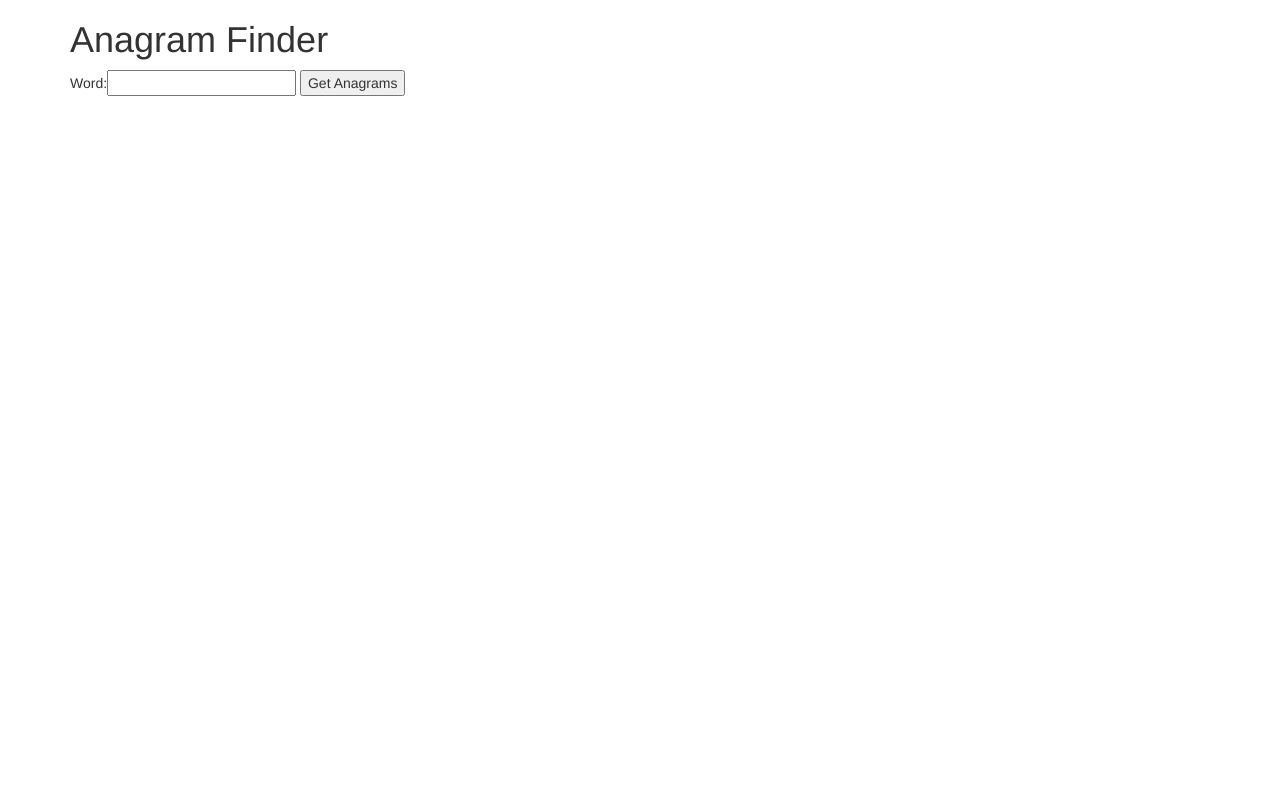
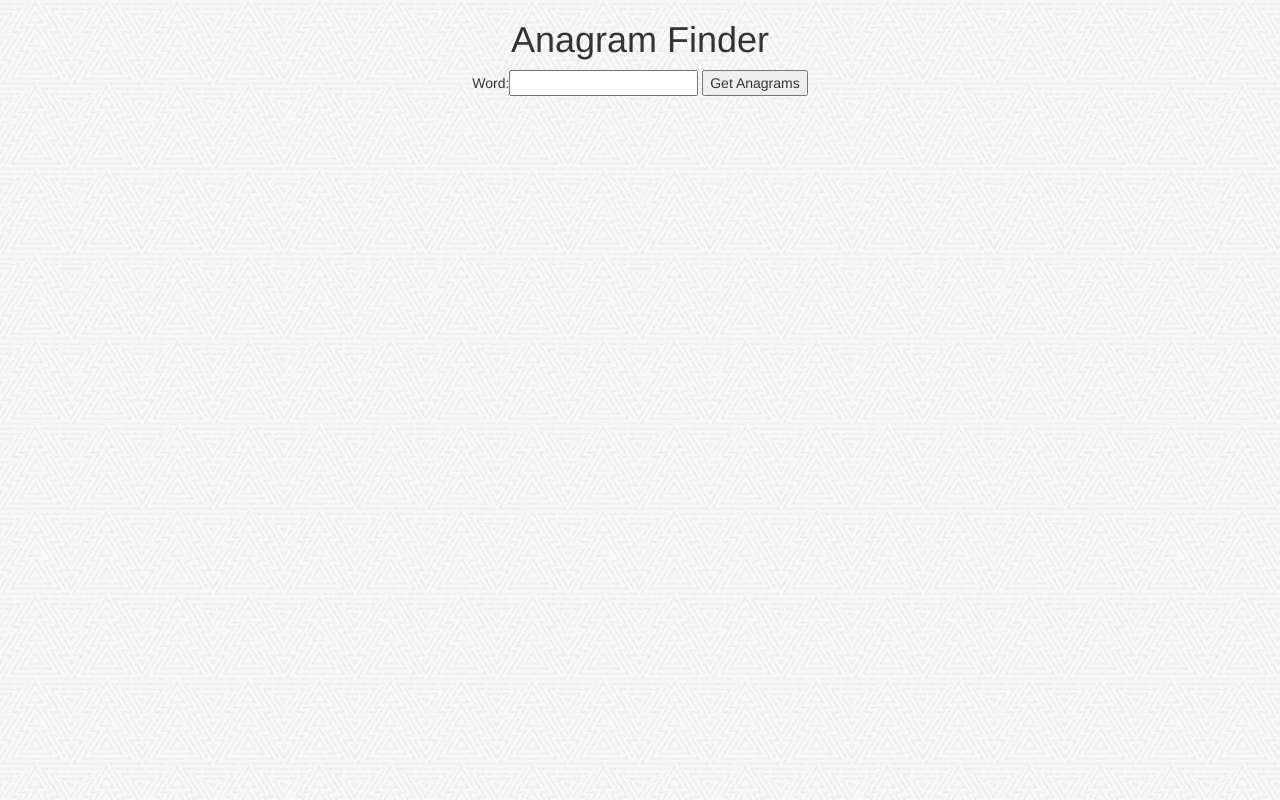
Before and after one commit to adrielklein/anagram-server, a plain HTML site: page app/static/index.html in a window 1280 px wide. Drawn offline with nearby package versions, Linux system fonts and the light colour scheme.

Commit message:
center and add texture

```diff
--- /dev/null
+++ b/app/static/custom.css
@@ -0,0 +1,3 @@
+body {
+    background: url(/static/img/background.png) repeat 0 0;
+}
--- a/app/static/index.html
+++ b/app/static/index.html
@@ -5,13 +5,14 @@
     <meta name="viewport" content="width=device-width, initial-scale=1">
     <!-- Bootstrap -->
     <link rel="stylesheet" href="http://maxcdn.bootstrapcdn.com/bootstrap/3.3.6/css/bootstrap.min.css">
+    <link rel="stylesheet" href="custom.css">
     <script src="word_retriever.js"></script>
     <script src="https://ajax.googleapis.com/ajax/libs/jquery/1.12.0/jquery.min.js"></script>
     <script src="http://maxcdn.bootstrapcdn.com/bootstrap/3.3.6/js/bootstrap.min.js"></script>
     <title>Anagram Finder</title>
 </head>
 <body>
-<div class="container">
+<div class="text-center">
     <h1>Anagram Finder</h1>
     Word:<input type="text" id="word" value="">
     <button onclick="showAnagrams()">Get Anagrams</button>
```
Also changed, not shown: app/static/img/background.png (added).
